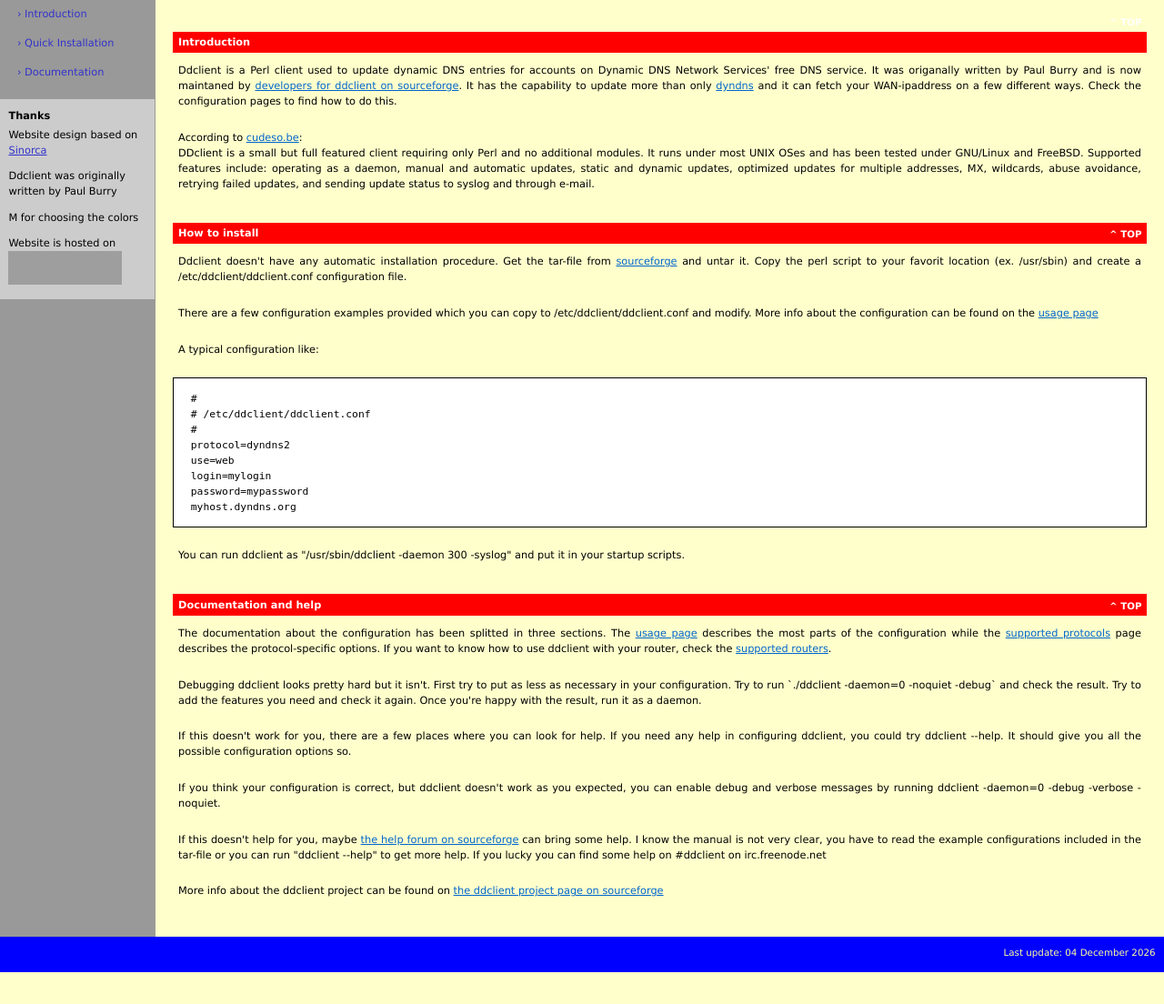
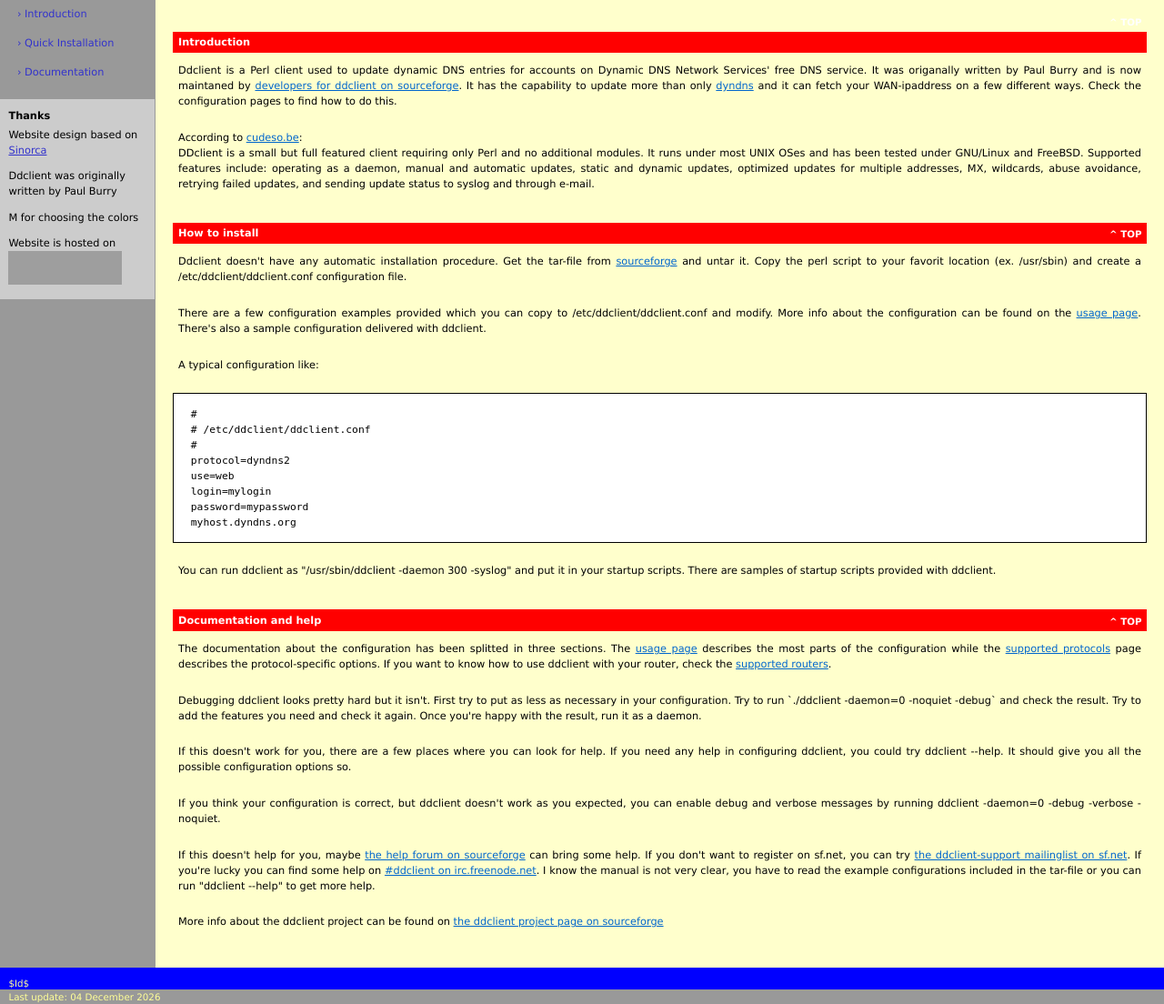
Before and after one commit to ghuntley/ddclient, a PHP site: page / in a window 1280 px wide. Shown: the part 82-1186 px from the top of the page at 91% size. Before the commit the page ends 1151 px from the top, so only its background shows below. Run offline with PHP 8.4, Linux system fonts and the light colour scheme; grey boxes are pictures that could not be loaded.

Commit message:
Added some svn keywords

```diff
--- a/html/home.php
+++ b/html/home.php
@@ -1,4 +1,12 @@
 <?php
+/*
+ * $Id$
+ *
+ * $LastChangedDate$
+ * $Rev$
+ * $Author$
+ *
+ * */
 // Introduction
 $text['id'] = "intro";
 $text['title'] = "Introduction";
@@ -37,8 +45,10 @@ configuration file.
 </p><p>
 There are a few configuration examples provided which you can copy to
 /etc/ddclient/ddclient.conf and modify. More info about the configuration
-can be found on the <a href=\"?page=1\">usage page</a>
-</p><p>
+can be found on the <a href=\"?page=1\">usage page</a>.  There's also
+a sample configuration delivered with ddclient.
+</p>
+<p>
 A typical configuration like:
 <div class=\"code\">
 <pre>
@@ -55,7 +65,8 @@ myhost.dyndns.org
 </p>
 <p>
 You can run ddclient as &quot;/usr/sbin/ddclient -daemon 300 -syslog&quot;
-and put it in your startup scripts.
+and put it in your startup scripts.  There are samples of startup scripts
+provided with ddclient.
 </p> \n";
 $main[] = $text;
 
@@ -64,13 +75,16 @@ $text['id'] = "help";
 $text['title'] = "Documentation and help";
 $text['menu'] = "Documentation";
 $text['body'] = "
-<p>The documentation about the configuration has been splitted in three
+<p>
+The documentation about the configuration has been splitted in three
 sections.  The <a href=\"?page=1\">usage page</a> describes the most parts
 of the configuration while the <a href=\"?page=2\">supported protocols</a>
 page describes the protocol-specific options.  If you want to know how
 to use ddclient with your router, check the
 <a href=\"?page=3\">supported routers</a>.
-</p><p>
+</p>
+
+<p>
 Debugging ddclient looks pretty hard but it isn't.  First try to put \n".
 	"as less as necessary in your configuration. Try to run \n".
 	"`./ddclient -daemon=0 -noquiet -debug` and check the result. \n" .
@@ -88,14 +102,18 @@ Debugging ddclient looks pretty hard but it isn't.  First try to put \n".
 	"work as you expected, you can enable debug and verbose messages \n" .
 	"by running ddclient -daemon=0 -debug -verbose -noquiet.\n".
 	"</p>\n".
-	"<p>\n" .
-	"If this doesn't help for you, maybe \n" .
-	"<a href=\"http://sourceforge.net/forum/forum.php?forum_id=399428\">\n" .
-	"the help forum on sourceforge</a> can bring some help.\n" .
-	"I know the manual is not very clear, you have to read the example " .
-	"configurations included in the tar-file or you can run " .
+"<p>
+If this doesn't help for you, maybe
+<a href=\"http://sourceforge.net/forum/forum.php?forum_id=399428\">
+the help forum on sourceforge</a> can bring some help.
+If you don't want to register on sf.net, you can try
+<a href=\"http://sourceforge.net/mail/?group_id=116817\">
+the ddclient-support mailinglist on sf.net</a>.
+If you're lucky you can find some help on
+<a href=\"irc://irc.freenode.net\">#ddclient on irc.freenode.net</a>.  " .
+	"I know the manual is not very clear, you have to read the example\n" .
+	"configurations included in the tar-file or you can run\n" .
 	"&quot;ddclient --help&quot; to get more help.  " .
-	"If you lucky you can find some help on #ddclient on irc.freenode.net" .
 	"</p>\n" .
 	"<p>
 More info about the ddclient project can be found on " .
--- a/html/index.php
+++ b/html/index.php
@@ -1,4 +1,13 @@
 <?php session_start(); ?>
+<!-- ----------------------------------------
+
+ $Id$
+
+ $LastChangedDate$
+ $Rev$
+ $Author$
+
+------------------------------------------ -->
 <!DOCTYPE html PUBLIC "-//W3C//DTD XHTML 1.0 Strict//EN"
     "http://www.w3.org/TR/xhtml1/DTD/xhtml1-strict.dtd">
 <?php
@@ -173,6 +182,9 @@ foreach ($pages as $id => $subpage) {
         E-mail:&nbsp;<a href="./index.html" title="Email webmaster">webmaster@your.company.com</a><br />
         <a href="./index.html" class="doNotPrint">Contact Us</a>
       </div-->
+      <div class="left">
+        $Id$
+      </div-->
 
       <br class="doNotDisplay doNotPrint" />
 
```
Also changed, not shown: html/ddclient.css (+8 -0 lines), html/doc.php (+8 -0 lines), html/protocol.php (+9 -0 lines), html/router.php (+8 -0 lines), html/sinorca-print.css (+8 -1 lines), html/sinorca-screen-alt.css (+8 -0 lines), html/sinorca-screen.css (+8 -1 lines), html/xml.php (+8 -0 lines).
